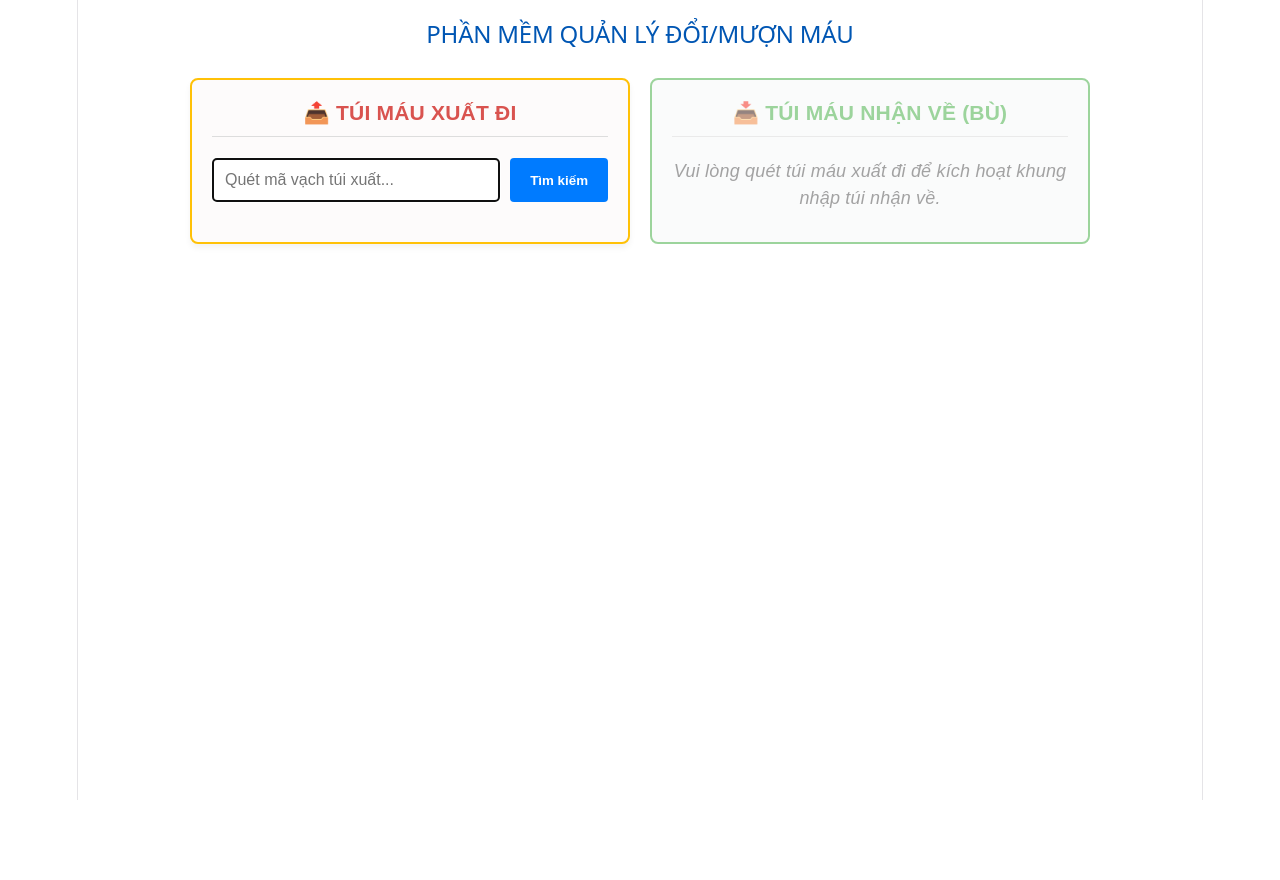
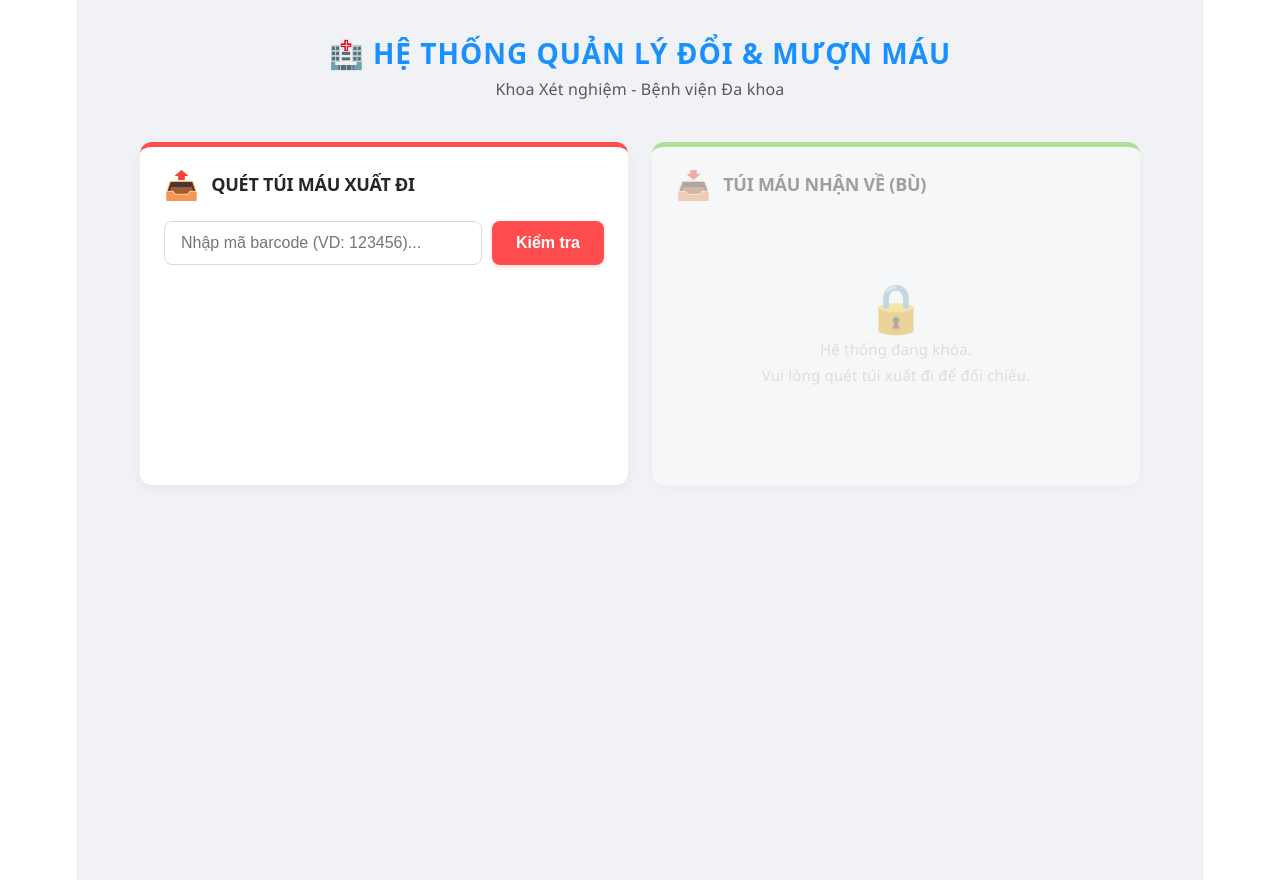
Before and after one commit to brain5422225-art/doitramau-webapp, a React (Vite) app: page / in a window 1280 px wide. Before the commit the page ends 800 px from the top, so only its background shows below. Built offline with nearby package versions, Linux system fonts and the light colour scheme.

Commit message:
Update App.tsx

```diff
--- a/src/App.tsx
+++ b/src/App.tsx
@@ -16,19 +16,18 @@ function App() {
     if (!barcode) return
 
     setLoading(true)
-    setMessage('Đang kết nối Database tìm túi máu: ' + barcode + '...')
+    setMessage('Đang tìm kiếm dữ liệu trên Google Sheets...')
 
     try {
       const response = await fetch(`${API_URL}?action=search&id=${barcode}`, {
         method: 'GET',
         redirect: 'follow'
       })
-
-      // Sửa lỗi TS6133: Cho in biến data ra để Netlify không báo lỗi biến dư thừa
       const data = await response.json()
       console.log('Dữ liệu từ Apps Script trả về:', data)
 
-      // TẠM THỜI: Dùng dữ liệu giả lập để bạn xem trước giao diện
+      // TẠM THỜI: Dùng dữ liệu giả lập để xem thiết kế
+      setTimeout(() => {
         setBloodBag({
           id: barcode,
           nhomMau: 'O Rh(D)+',
@@ -36,79 +35,130 @@ function App() {
           loaiChePham: 'Khối hồng cầu',
           hanSuDung: '30/11/2026'
         })
-      setMessage('✅ Tìm thấy thông tin túi máu (Dữ liệu mô phỏng)!')
+        setMessage('✅ Tìm thấy thông tin túi máu!')
+        setLoading(false)
+      }, 800) // Giả lập độ trễ mạng 0.8s cho chân thực
 
     } catch (error) {
       setMessage('❌ Lỗi kết nối: ' + (error as Error).message)
       setBloodBag(null)
-    } finally {
       setLoading(false)
     }
   }
 
   return (
-    <div style={{ padding: '20px', fontFamily: 'sans-serif', maxWidth: '900px', margin: '0 auto' }}>
-      <h2 style={{ color: '#0056b3', textAlign: 'center', marginBottom: '30px', textTransform: 'uppercase' }}>
-        Phần mềm Quản lý Đổi/Mượn máu
-      </h2>
+    <div style={{ backgroundColor: '#f0f2f5', minHeight: '100vh', padding: '40px 20px', fontFamily: '"Segoe UI", Roboto, Helvetica, Arial, sans-serif' }}>
+      <div style={{ maxWidth: '1000px', margin: '0 auto' }}>
 
-      <div style={{ display: 'flex', gap: '20px', flexWrap: 'wrap' }}>
+        {/* --- HEADER --- */}
+        <div style={{ textAlign: 'center', marginBottom: '40px' }}>
+          <h1 style={{ color: '#1890ff', margin: '0 0 10px 0', fontSize: '28px', fontWeight: '700', textTransform: 'uppercase', letterSpacing: '1px' }}>
+            🏥 HỆ THỐNG QUẢN LÝ ĐỔI & MƯỢN MÁU
+          </h1>
+          <p style={{ color: '#595959', fontSize: '16px', margin: 0, fontWeight: '500' }}>Khoa Xét nghiệm - Bệnh viện Đa khoa</p>
+        </div>
 
-        {/* --- CỘT 1: TÚI MÁU XUẤT ĐI --- */}
-        <div style={{ flex: '1', minWidth: '300px', backgroundColor: '#fdfbfb', padding: '20px', borderRadius: '8px', border: '2px solid #ffc107', boxShadow: '0 4px 6px rgba(0,0,0,0.05)' }}>
-          <h3 style={{ color: '#d9534f', marginTop: 0, borderBottom: '1px solid #ddd', paddingBottom: '10px' }}>
-            📤 TÚI MÁU XUẤT ĐI
-          </h3>
+        {/* --- KHUNG LÀM VIỆC CHÍNH --- */}
+        <div style={{ display: 'grid', gridTemplateColumns: 'repeat(auto-fit, minmax(400px, 1fr))', gap: '24px' }}>
 
-          <form onSubmit={handleScan} style={{ display: 'flex', gap: '10px', marginBottom: '20px', marginTop: '20px' }}>
+          {/* CỘT 1: TÚI MÁU XUẤT ĐI (Màu Đỏ) */}
+          <div style={{ backgroundColor: '#fff', borderRadius: '12px', padding: '24px', boxShadow: '0 4px 12px rgba(0,0,0,0.05)', borderTop: '5px solid #ff4d4f' }}>
+            <div style={{ display: 'flex', alignItems: 'center', marginBottom: '24px' }}>
+              <span style={{ fontSize: '28px', marginRight: '12px' }}>📤</span>
+              <h2 style={{ margin: 0, fontSize: '18px', color: '#262626', fontWeight: '700' }}>QUÉT TÚI MÁU XUẤT ĐI</h2>
+            </div>
+
+            <form onSubmit={handleScan} style={{ display: 'flex', gap: '10px', marginBottom: '20px' }}>
               <input
                 type="text"
                 value={barcode}
                 onChange={(e) => setBarcode(e.target.value)}
-              placeholder="Quét mã vạch túi xuất..."
-              style={{ flex: '1', padding: '12px', fontSize: '16px', borderRadius: '4px', border: '1px solid #ccc' }}
+                placeholder="Nhập mã barcode (VD: 123456)..."
+                style={{ flex: '1', padding: '12px 16px', fontSize: '16px', borderRadius: '8px', border: '1px solid #d9d9d9', outline: 'none', transition: 'border 0.3s' }}
                 autoFocus
               />
               <button
                 type="submit"
                 disabled={loading}
-              style={{ padding: '12px 20px', backgroundColor: '#007bff', color: 'white', border: 'none', borderRadius: '4px', cursor: loading ? 'not-allowed' : 'pointer', fontWeight: 'bold' }}
+                style={{ padding: '0 24px', backgroundColor: loading ? '#ffa39e' : '#ff4d4f', color: 'white', border: 'none', borderRadius: '8px', cursor: loading ? 'not-allowed' : 'pointer', fontWeight: '600', fontSize: '16px', transition: 'all 0.3s', boxShadow: '0 2px 4px rgba(255, 77, 79, 0.2)' }}
               >
-              {loading ? 'Đang tìm...' : 'Tìm kiếm'}
+                {loading ? 'Đang xử lý...' : 'Kiểm tra'}
               </button>
             </form>
 
-          {message && <div style={{ marginBottom: '15px', color: message.includes('❌') ? 'red' : 'green', fontWeight: 'bold', fontSize: '14px' }}>{message}</div>}
+            {message && (
+              <div style={{ padding: '12px 16px', borderRadius: '8px', backgroundColor: message.includes('❌') ? '#fff2f0' : '#f6ffed', border: `1px solid ${message.includes('❌') ? '#ffccc7' : '#b7eb8f'}`, color: message.includes('❌') ? '#ff4d4f' : '#52c41a', marginBottom: '20px', fontSize: '14px', fontWeight: '600' }}>
+                {message}
+              </div>
+            )}
 
+            {/* Thẻ thông tin túi máu */}
             {bloodBag && (
-            <div style={{ backgroundColor: '#fff', padding: '15px', borderRadius: '4px', border: '1px dashed #d9534f' }}>
-              <p style={{ margin: '8px 0' }}><strong>Mã túi:</strong> {bloodBag.id}</p>
-              <p style={{ margin: '8px 0' }}><strong>Nhóm máu:</strong> <span style={{ color: 'red', fontWeight: 'bold', fontSize: '18px' }}>{bloodBag.nhomMau}</span></p>
-              <p style={{ margin: '8px 0' }}><strong>Loại chế phẩm:</strong> {bloodBag.loaiChePham}</p>
-              <p style={{ margin: '8px 0' }}><strong>Thể tích:</strong> {bloodBag.theTich}</p>
-              <p style={{ margin: '8px 0' }}><strong>Hạn sử dụng:</strong> {bloodBag.hanSuDung}</p>
+              <div style={{ backgroundColor: '#fafafa', borderRadius: '8px', padding: '20px', border: '1px solid #f0f0f0' }}>
+                <h3 style={{ margin: '0 0 16px 0', fontSize: '15px', color: '#8c8c8c', borderBottom: '1px solid #f0f0f0', paddingBottom: '10px', textTransform: 'uppercase' }}>
+                  Thông tin chi tiết
+                </h3>
+                <div style={{ display: 'grid', gridTemplateColumns: '1fr 1fr', gap: '14px', fontSize: '15px' }}>
+                  <div style={{ color: '#595959' }}>Mã túi máu:</div>
+                  <div style={{ fontWeight: '600', color: '#262626', textAlign: 'right' }}>{bloodBag.id}</div>
+
+                  <div style={{ color: '#595959' }}>Nhóm máu:</div>
+                  <div style={{ fontWeight: '800', color: '#cf1322', textAlign: 'right', fontSize: '20px' }}>{bloodBag.nhomMau}</div>
+
+                  <div style={{ color: '#595959' }}>Loại chế phẩm:</div>
+                  <div style={{ fontWeight: '500', color: '#262626', textAlign: 'right' }}>{bloodBag.loaiChePham}</div>
+
+                  <div style={{ color: '#595959' }}>Thể tích:</div>
+                  <div style={{ fontWeight: '500', color: '#262626', textAlign: 'right' }}>{bloodBag.theTich}</div>
+
+                  <div style={{ color: '#595959' }}>Hạn sử dụng:</div>
+                  <div style={{ fontWeight: '600', color: '#fa8c16', textAlign: 'right' }}>{bloodBag.hanSuDung}</div>
+                </div>
               </div>
             )}
           </div>
 
-        {/* --- CỘT 2: TÚI MÁU NHẬN VỀ --- */}
-        <div style={{ flex: '1', minWidth: '300px', backgroundColor: '#f8f9fa', padding: '20px', borderRadius: '8px', border: '2px solid #5cb85c', opacity: bloodBag ? 1 : 0.6, transition: 'opacity 0.3s' }}>
-          <h3 style={{ color: '#5cb85c', marginTop: 0, borderBottom: '1px solid #ddd', paddingBottom: '10px' }}>
-            📥 TÚI MÁU NHẬN VỀ (BÙ)
-          </h3>
+          {/* CỘT 2: TÚI MÁU NHẬN VỀ (Màu Xanh) */}
+          <div style={{ backgroundColor: '#fff', borderRadius: '12px', padding: '24px', boxShadow: '0 4px 12px rgba(0,0,0,0.05)', borderTop: '5px solid #52c41a', opacity: bloodBag ? 1 : 0.4, transition: 'opacity 0.4s ease', pointerEvents: bloodBag ? 'auto' : 'none' }}>
+            <div style={{ display: 'flex', alignItems: 'center', marginBottom: '24px' }}>
+              <span style={{ fontSize: '28px', marginRight: '12px' }}>📥</span>
+              <h2 style={{ margin: 0, fontSize: '18px', color: '#262626', fontWeight: '700' }}>TÚI MÁU NHẬN VỀ (BÙ)</h2>
+            </div>
+
             {!bloodBag ? (
-            <p style={{ fontStyle: 'italic', color: '#666', marginTop: '20px' }}>
-              Vui lòng quét túi máu xuất đi để kích hoạt khung nhập túi nhận về.
+              <div style={{ display: 'flex', flexDirection: 'column', alignItems: 'center', justifyContent: 'center', height: '240px', color: '#bfbfbf', textAlign: 'center' }}>
+                <div style={{ fontSize: '48px', marginBottom: '16px' }}>🔒</div>
+                <p style={{ margin: 0, fontSize: '15px' }}>Hệ thống đang khóa.<br/>Vui lòng quét túi xuất đi để đối chiếu.</p>
+              </div>
+            ) : (
+              <div>
+                 <p style={{ color: '#595959', marginBottom: '20px', fontSize: '14px', lineHeight: '1.5' }}>
+                   * Quét mã túi máu nhận về từ đơn vị khác để hệ thống tự động kiểm tra tương thích nhóm máu.
                  </p>
-          ) : (
-            <div style={{ marginTop: '20px' }}>
-              <p style={{ fontStyle: 'italic', color: '#666' }}>Tính năng này đang được xây dựng...</p>
-              {/* Form nhập túi về sẽ được thêm vào ở bước sau */}
+
+                 <div style={{ display: 'flex', gap: '10px', marginBottom: '20px' }}>
+                    <input
+                      type="text"
+                      placeholder="Quét mã barcode túi BÙ..."
+                      style={{ flex: '1', padding: '12px 16px', fontSize: '16px', borderRadius: '8px', border: '1px solid #d9d9d9', outline: 'none', backgroundColor: '#f6ffed' }}
+                    />
+                    <button style={{ padding: '0 24px', backgroundColor: '#52c41a', color: 'white', border: 'none', borderRadius: '8px', cursor: 'pointer', fontWeight: '600', fontSize: '16px', boxShadow: '0 2px 4px rgba(82, 196, 26, 0.2)' }}>
+                      Xác nhận
+                    </button>
+                 </div>
+
+                 <div style={{ backgroundColor: '#fffbe6', border: '1px dashed #ffe58f', padding: '24px', borderRadius: '8px', textAlign: 'center', marginTop: '20px' }}>
+                    <div style={{ fontSize: '28px', marginBottom: '12px' }}>⚙️</div>
+                    <div style={{ color: '#d46b08', fontWeight: '600', fontSize: '15px' }}>
+                      Chuẩn bị lập trình logic đối chiếu<br/>và kết nối thật vào Google Sheets
+                    </div>
+                 </div>
               </div>
             )}
           </div>
+
         </div>
-
+      </div>
     </div>
   )
 }
```
Lines whose indentation alone changed are shown as unchanged.
